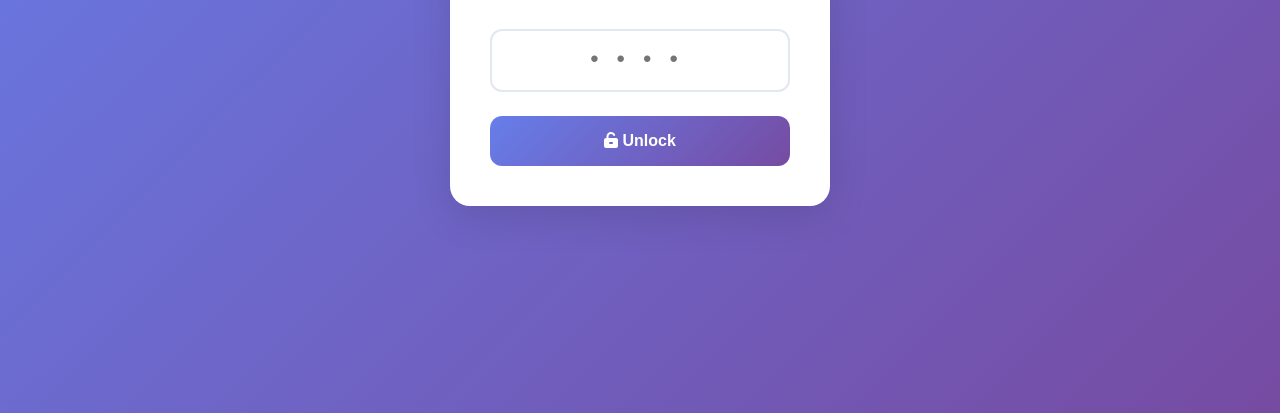
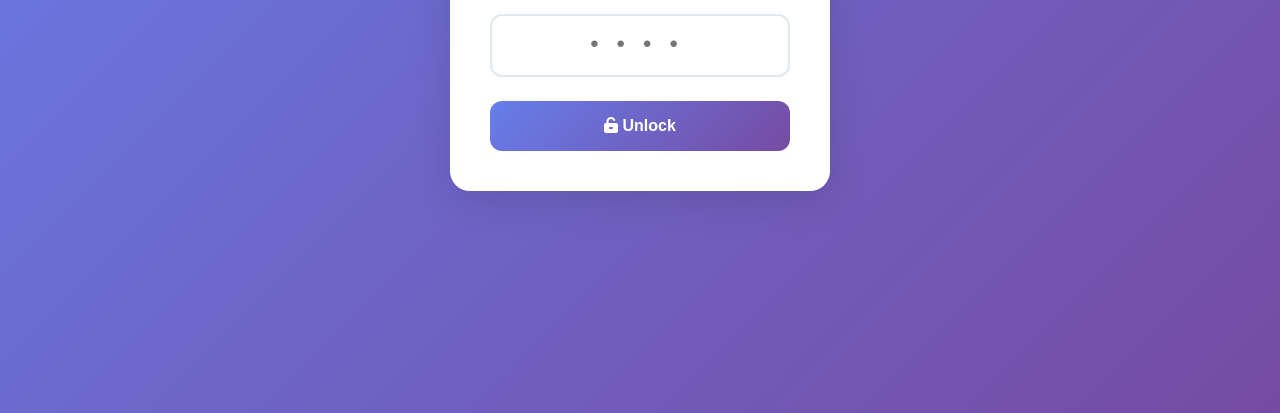
Before and after one commit to deepakharol/portfolio, a website: page apps/todo/index.html in a window 1280 px wide. Shown: the part 387-800 px from the top of the page. Drawn offline with Linux system fonts and the light colour scheme.

Commit message:
Fix /apps/todo routing and remove conflicting portfolio CSS

```diff
--- a/apps/todo/index.html
+++ b/apps/todo/index.html
@@ -4,7 +4,6 @@
   <meta charset="UTF-8">
   <meta name="viewport" content="width=device-width, initial-scale=1.0">
   <title>Deepak's Planner</title>
-  <link rel="stylesheet" href="/assets/css/style.css">
   <link rel="stylesheet" href="style.css">
   <link rel="stylesheet" href="https://cdnjs.cloudflare.com/ajax/libs/font-awesome/6.4.0/css/all.min.css">
   <link href="https://fonts.googleapis.com/css2?family=Inter:wght@400;500;600;700;800&display=swap" rel="stylesheet">
```
Also changed, not shown: 1 other file.
